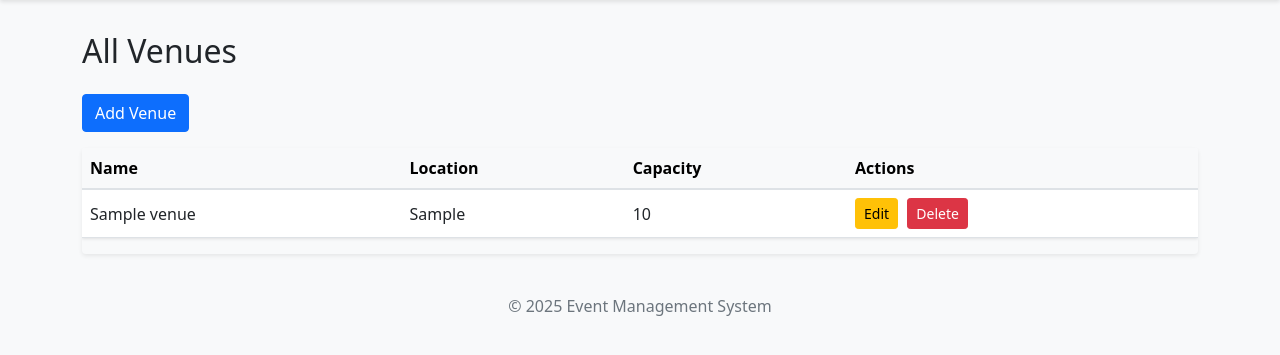
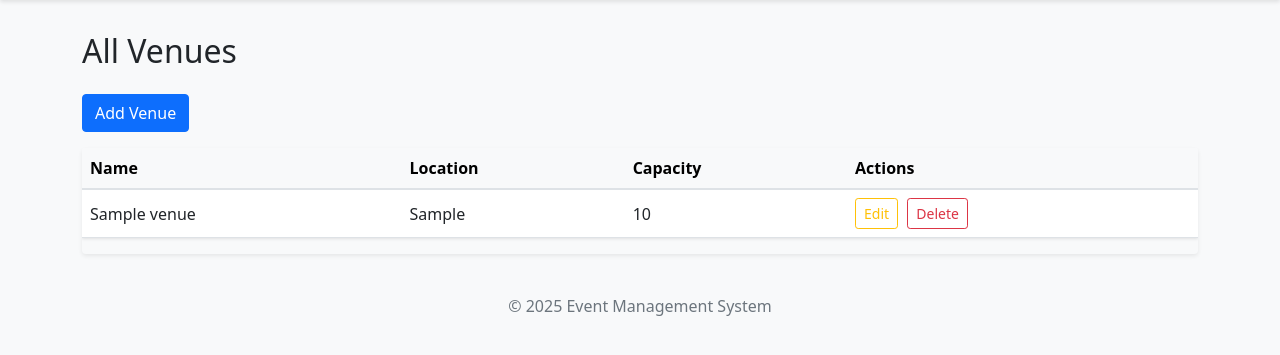
Before and after one commit to RevillaRithika/Event_Management_Sys, a Flask app: page /venues in a window 1280 px wide. Shown: the part 72-427 px from the top of the page. Run offline with Flask 2, Linux system fonts and the light colour scheme; tables that the repository leaves empty hold one stand-in row (values such as "Sample post").

Commit message:
Standardize button styling for events, venues, and organizers

```diff
--- a/templates/organizers.html
+++ b/templates/organizers.html
@@ -19,9 +19,9 @@
                 <td>{{ organizer.name }}</td>
                 <td>{{ organizer.contact_info }}</td>
                 <td>
-                    <a href="{{ url_for('edit_organizer', organizer_id=organizer.organizer_id) }}" class="btn btn-warning btn-sm">Edit</a>
+                    <a href="{{ url_for('edit_organizer', organizer_id=organizer.organizer_id) }}" class="btn btn-outline-warning btn-sm">Edit</a>
                     <form method="POST" action="{{ url_for('delete_organizer', organizer_id=organizer.organizer_id) }}" class="d-inline">
-                        <button type="submit" class="btn btn-danger btn-sm" onclick="return confirm('Delete this organizer?')">Delete</button>
+                        <button type="submit" class="btn btn-outline-danger btn-sm" onclick="return confirm('Delete this organizer?')">Delete</button>
                     </form>
                 </td>
             </tr>
--- a/templates/venues.html
+++ b/templates/venues.html
@@ -21,9 +21,9 @@
                 <td>{{ venue.location }}</td>
                 <td>{{ venue.capacity }}</td>
                 <td>
-                    <a href="{{ url_for('edit_venue', venue_id=venue.venue_id) }}" class="btn btn-warning btn-sm">Edit</a>
+                    <a href="{{ url_for('edit_venue', venue_id=venue.venue_id) }}" class="btn btn-outline-warning btn-sm">Edit</a>
                     <form method="POST" action="{{ url_for('delete_venue', venue_id=venue.venue_id) }}" class="d-inline">
-                        <button type="submit" class="btn btn-danger btn-sm" onclick="return confirm('Delete this venue?')">Delete</button>
+                        <button type="submit" class="btn btn-outline-danger btn-sm" onclick="return confirm('Delete this venue?')">Delete</button>
                     </form>
                 </td>
             </tr>
```
Also changed, not shown: 1 other file.
